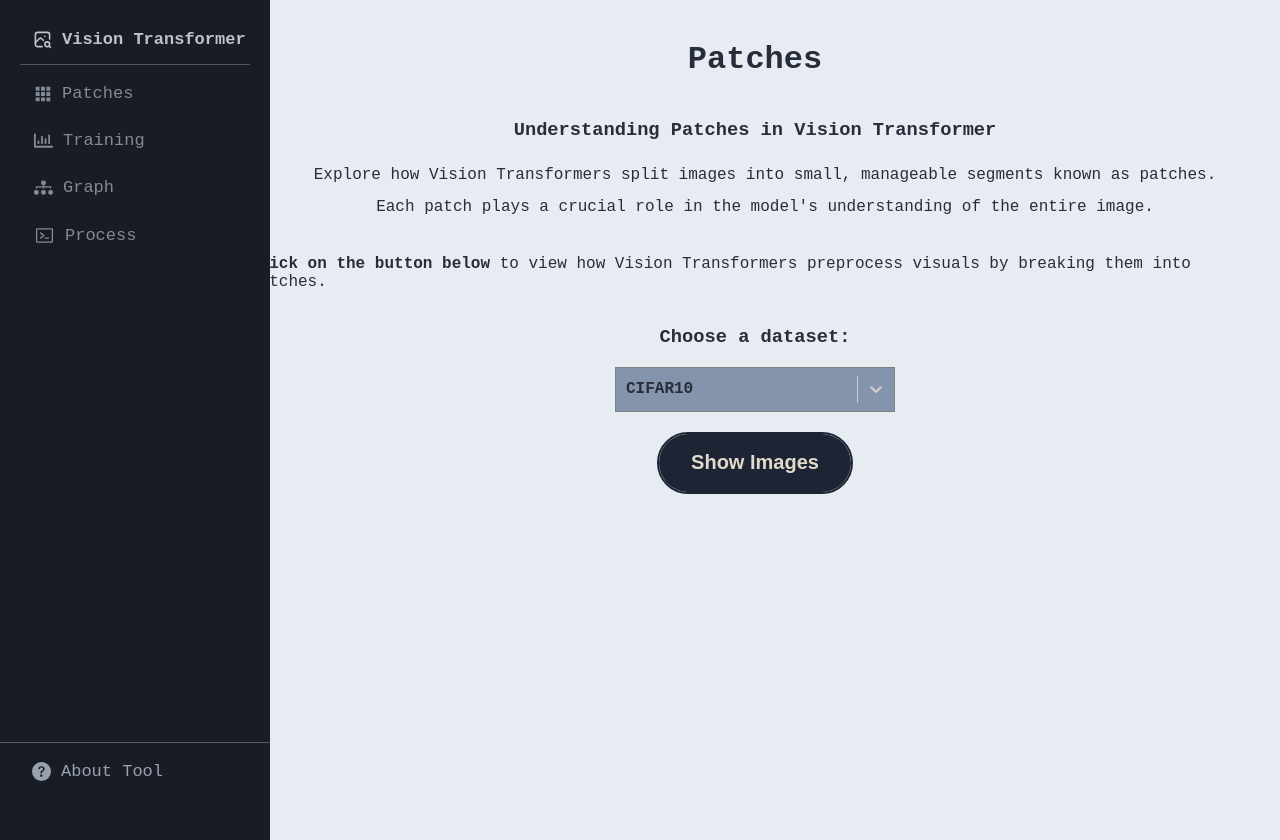
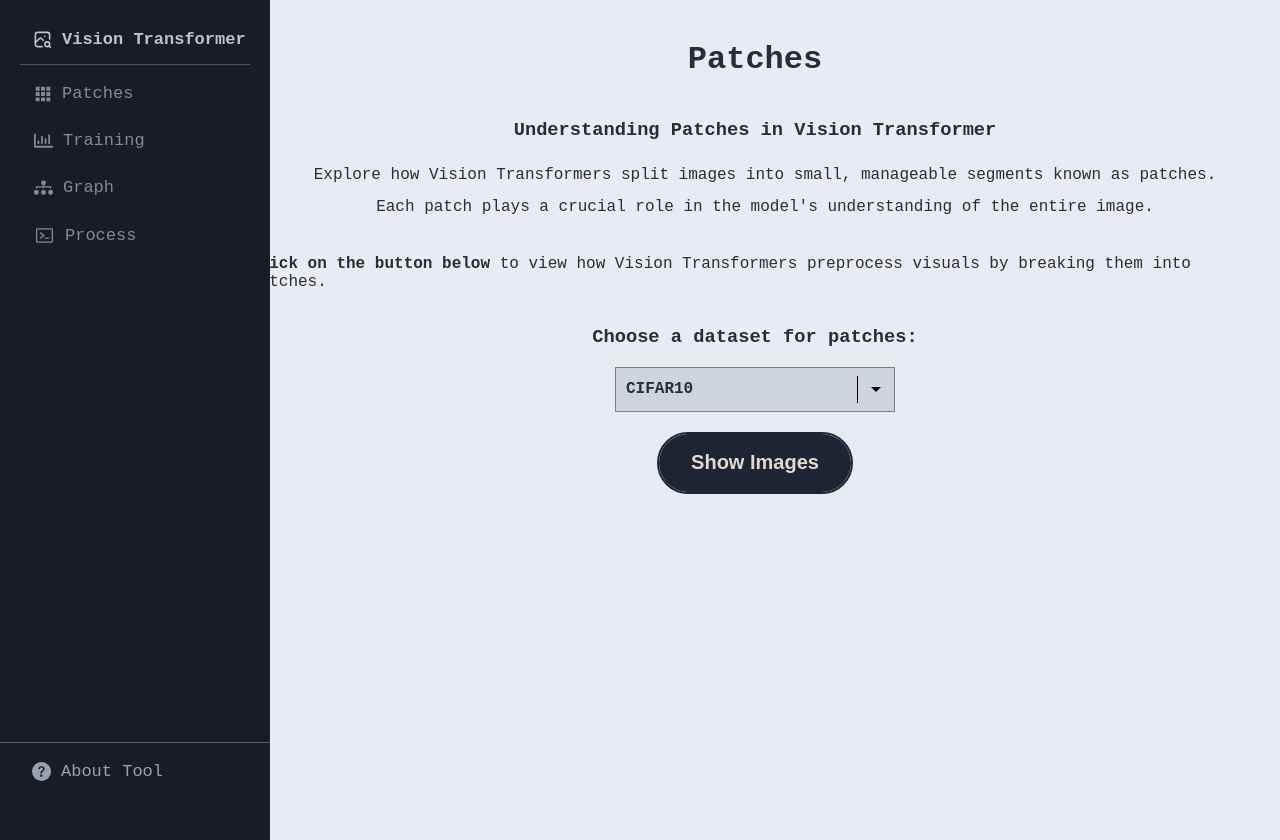
Before and after one commit to begimaikadyrova/vision-transformer-model, a React (Create React App) app in the folder frontend/: page /patches in a window 1280 px wide. Built offline with nearby package versions, Linux system fonts and the light colour scheme; what ansi-to-html would draw is missing.

Commit message:
Patches last fix

```diff
--- a/frontend/src/App.css
+++ b/frontend/src/App.css
@@ -403,7 +403,7 @@ body {
 }
 
 .centerParagraph {
-  margin-top: 180px;
+  margin-top: 230px;
   margin-left: 40px;
 }
 
--- a/frontend/src/Patches.js
+++ b/frontend/src/Patches.js
@@ -1,6 +1,7 @@
 import React, { useState } from 'react';
 import { Link } from 'react-router-dom';
 import Select from 'react-select';
+import { components } from 'react-select';
 import './App.css';
 import { TbPhotoSearch } from "react-icons/tb";
 import { BsFillQuestionCircleFill } from "react-icons/bs";
@@ -10,7 +11,15 @@ import { BsDiagram3Fill } from "react-icons/bs";
 import { PiTerminalWindow } from "react-icons/pi";
 import { FaArrowCircleRight } from "react-icons/fa";
 
-
+const DropdownIndicator = (props) => {
+  return (
+    <components.DropdownIndicator {...props}>
+      <svg height="20" width="20" viewBox="0 0 20 20">
+        <path d="M5 8l5 5 5-5H5z" fill="black" />
+      </svg>
+    </components.DropdownIndicator>
+  );
+};
 
 
 
@@ -26,8 +35,7 @@ function Patches() {
   const fetchImages = (selectedDataset) => {
     setLoading(true);
     setShowDescription(false);
-    setShowImages(false);
-    fetch(`http://localhost:5000/patchess/${selectedDataset}`)
+    fetch(`http://localhost:5000/patches/${selectedDataset}`)
       .then(response => {
         if (!response.ok) {
           throw new Error('Network response was not ok');
@@ -44,6 +52,7 @@ function Patches() {
       .catch(error => {
         setLoading(false);
         setError(`There was a problem with the fetch operation: ${error.message}`);
+        setShowImages(false);
       });
   };
 
@@ -116,7 +125,7 @@ function Patches() {
         <div className='error-message'>{error}</div>
       )}
         {showDescription && (
-          <>
+
             <div className='patchespage'>
               <p className="centered-text" style={{lineHeight: "2", marginTop: "0"}}>
               Explore how Vision Transformers split images into small, manageable segments known as patches.
@@ -127,10 +136,10 @@ function Patches() {
               <p><b>Click on the button below</b> to view how Vision Transformers preprocess visuals by breaking them into patches.
               </p>
             </div>
-          </>
+
         )}
          <div>
-          <h3>Choose a dataset: </h3>
+          <h3>Choose a dataset for patches: </h3>
         </div>
         <div>
           <Select
@@ -139,6 +148,7 @@ function Patches() {
             value={datasetOptions.find(option => option.value === dataset)}
             onChange={handleDatasetChange}
             options={datasetOptions}
+            components={{ DropdownIndicator }}
             styles={{
               menuList: (provided) => ({
                 ...provided,
@@ -154,7 +164,7 @@ function Patches() {
               }),
               control: (base, state) => ({
                 ...base,
-                backgroundColor: "#8494ac",
+                backgroundColor: "#cdd4dd",
                 width: 280,
                 borderRadius: 0,
                 height: 45,
@@ -163,6 +173,16 @@ function Patches() {
                 boxShadow: state.isFocused ? '0 0 0 1px #f0f0f034' : 'none',
                 '&:hover': {
                   borderColor: '#272d3a'
+                },
+                '&:after': {
+                  content: '" "',
+                  display: 'block',
+                  position: 'absolute',
+                  right: '36px',
+                  top: '8px',
+                  bottom: '8px',
+                  width: '1px',
+                  backgroundColor: 'black',
                 }
               }),
               option: (styles, { isFocused, isSelected }) => ({
@@ -205,7 +225,7 @@ function Patches() {
         )}
         {!loading && showImages && (
           <>
-            <button className="button button--show" onClick={() => fetchImages(dataset)} style={{ marginBottom: '10px', marginTop: '10px' }}>
+                        <button className="button button--show" onClick={() => fetchImages(dataset)} style={{ marginBottom: '10px', marginTop: '10px' }}>
               <span style={{ display: 'flex', alignItems: 'center', justifyContent: 'center' }}> Next Images
                 <FaArrowCircleRight size={22} style={{ marginLeft: '5px' }} />
               </span>
```
